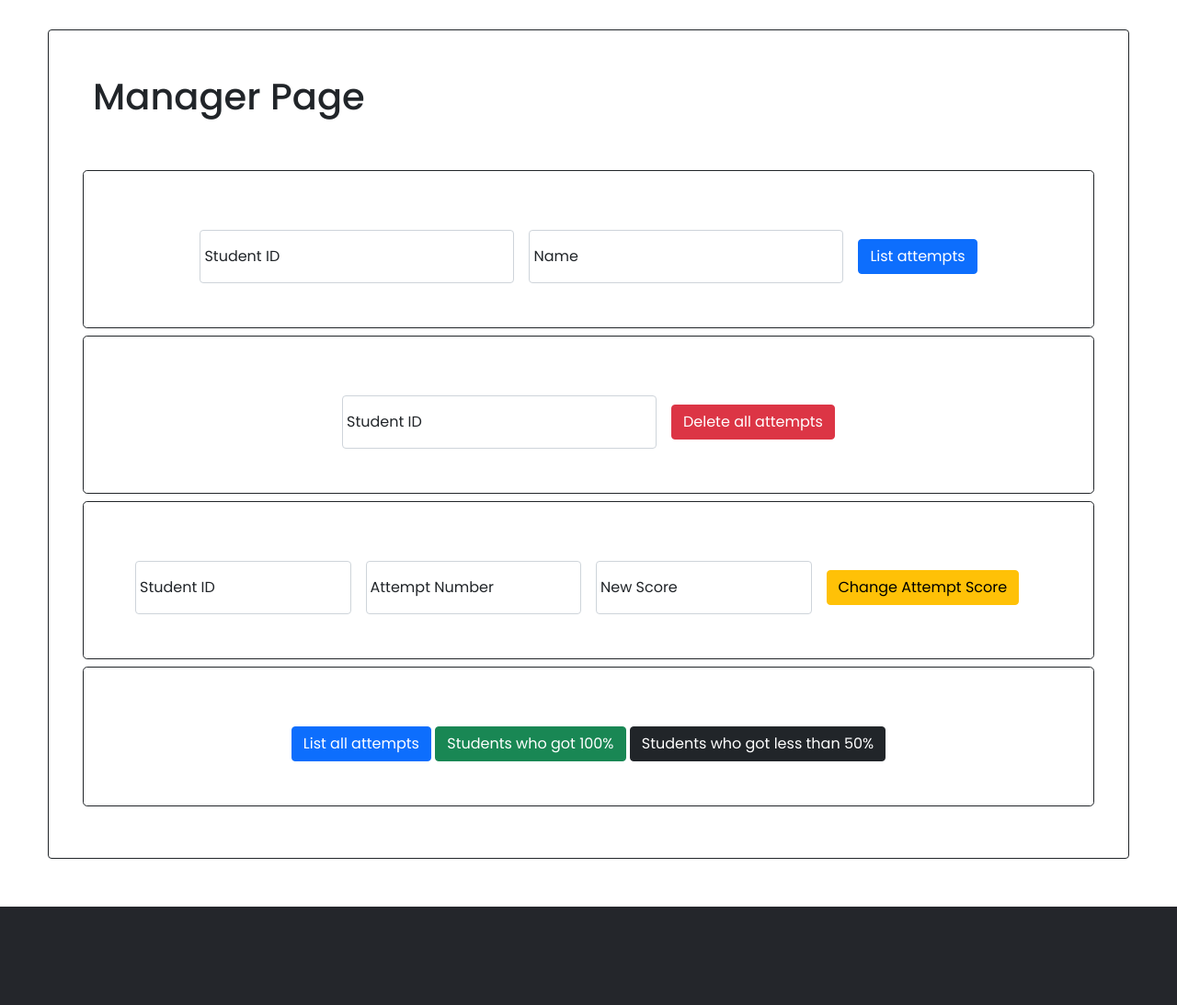
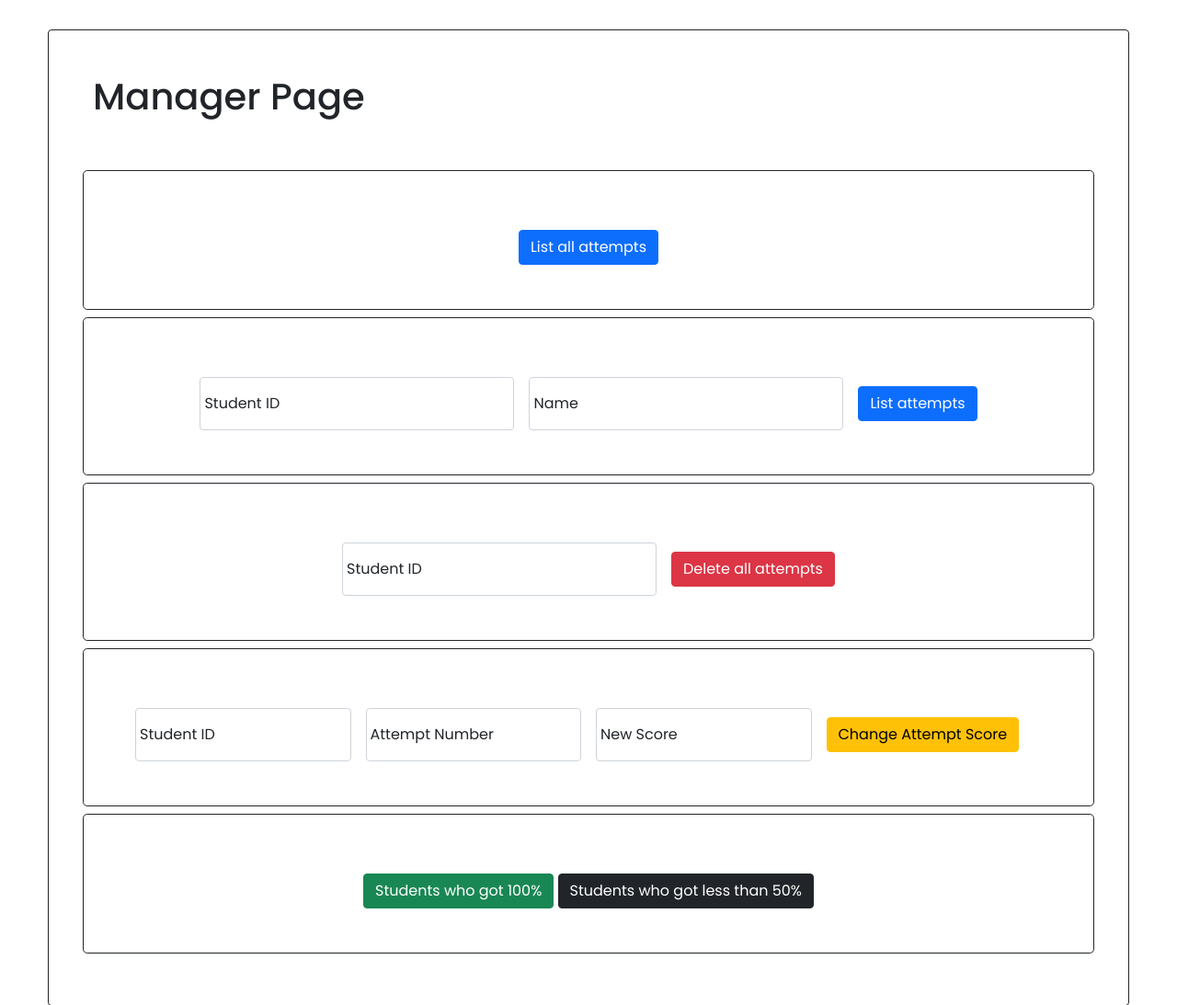
Before and after one commit to roxnguyen1612/COS10026---Assign2, a PHP site: page /manage.php in a window 1280 px wide. Shown: the part 820-1913 px from the top of the page at 92% size. Run offline with PHP 8.4, Linux system fonts and the light colour scheme.

Commit message:
Moved 'list all attempts' button

```diff
--- a/manage.php
+++ b/manage.php
@@ -28,6 +28,13 @@
     <div class="border m-1 rounded border-dark pb-5">
       <h1 class="p-5">Manager Page</h1>
       <div class="forms">
+        <form action="" class="container">
+          <fieldset class="row g-3 align-items-center border-dark border m-2 rounded-3 p-5">
+            <div class="col-auto">
+              <button type="submit" class="btn btn-primary">List all attempts</button>
+            </div>
+          </fieldset>
+        </form>
         <form action="" class="container">
           <fieldset class="row g-3 align-items-center border-dark border m-2 rounded-3 p-5">
             <div class="col-auto form-floating">
@@ -76,7 +83,6 @@
         <div class="container">
           <div class="row g-3 align-items-center border-dark border m-2 rounded-3 p-5">
             <div class="col-auto">
-              <button type="submit" class="btn btn-primary">List all attempts</button>
               <button type="submit" class="btn btn-success">Students who got 100%</button>
               <button type="submit" class="btn btn-dark">Students who got less than 50%</button>
             </div>
```
